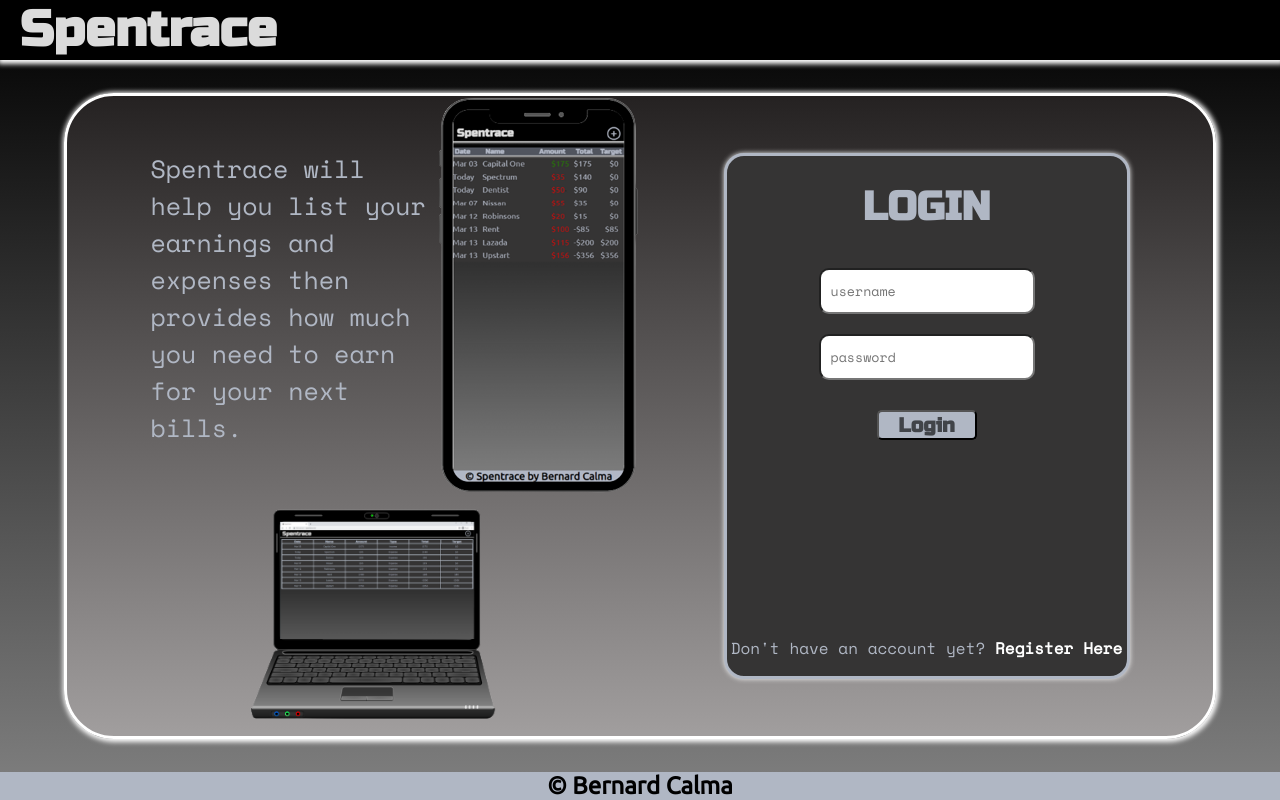
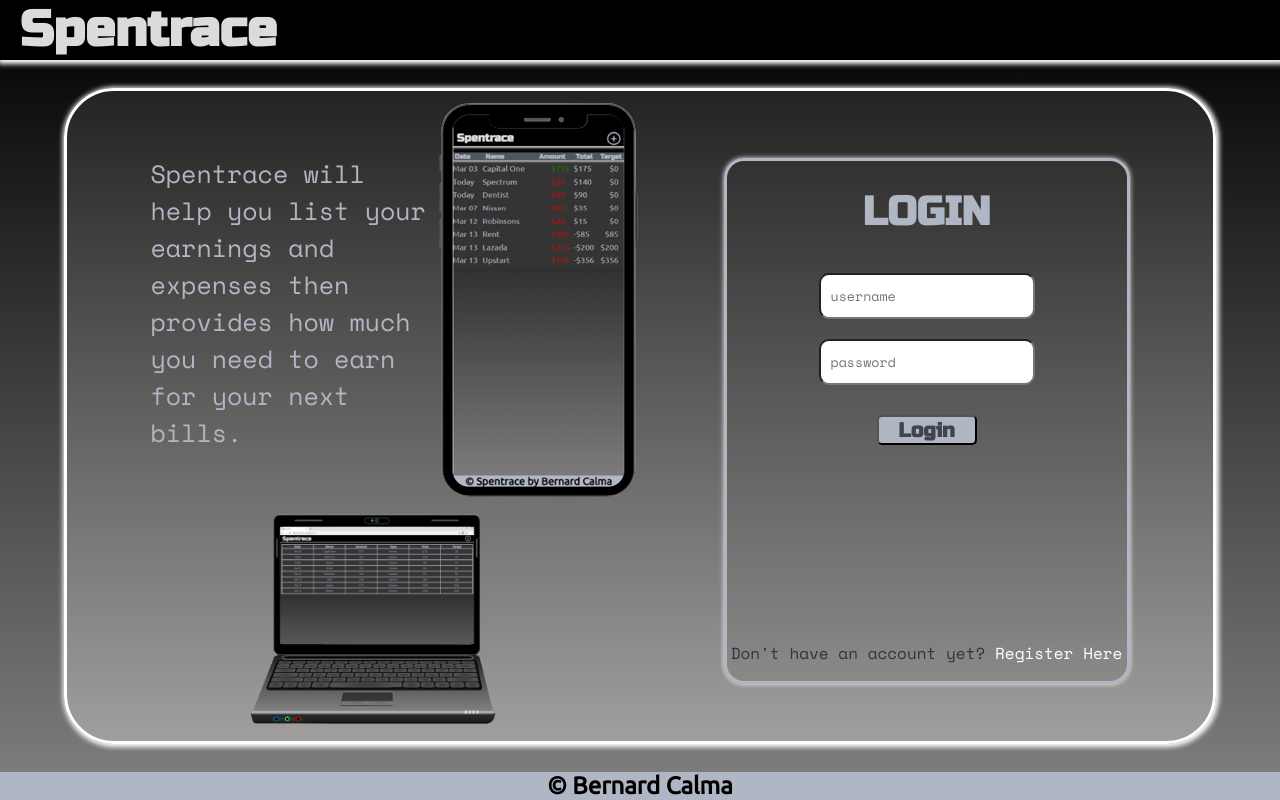
Before and after one commit to Bernard-Calma/spentrace-react, a React (Create React App) app: page / in a window 1280 px wide. Built offline with nearby package versions, Linux system fonts and the light colour scheme; no server answers.

Commit message:
style(Login): Add opacity on background color
Add opacity on background color and add text decoration in accounts header if not seleceted

```diff
--- a/src/container/accounts/AccountList.css
+++ b/src/container/accounts/AccountList.css
@@ -28,6 +28,11 @@
     width: auto;
     margin: auto 5px;
     text-align: center;
+    text-decoration: line-through;
+}
+
+.accountListHeader.categories.selected {
+    text-decoration: none;
 }
 
 .accountListHeader.categories:hover {
--- a/src/container/landingPage/landingPage.css
+++ b/src/container/landingPage/landingPage.css
@@ -2,6 +2,7 @@
     border: solid white;
     border-radius: 50px;
     margin: 20px 5%;
+    padding-top: 10px;
     display: flex;
     justify-content: center;
     background: linear-gradient(rgb(37, 34, 34), rgb(161, 158, 158));
--- a/src/container/landingPage/login/Login.css
+++ b/src/container/landingPage/login/Login.css
@@ -7,7 +7,7 @@
     display: flex;
     flex-direction: column;
     justify-content: space-between;
-    background-color: rgb(53, 52, 52);
+    background-color: rgba(53, 52, 52, 0.1);
     box-shadow:0 0 5px 0 rgb(240, 240, 240);
     margin: 5% 0;
 }
@@ -92,10 +92,14 @@
 
 .registerText {
     font-size: 1rem;
+    color: rgb(53, 52, 52);
 }
 
 .registerText > span {
     color: white;
+}
+
+.registerText > span:hover{
     font-weight: bold;
 }
 
--- a/src/container/landingPage/login/Register.jsx
+++ b/src/container/landingPage/login/Register.jsx
@@ -52,6 +52,7 @@ const Register = () => {
                 setErrorMessage("Password does not match.");
             } else {
                 dispatch(userRegister(newUser))
+                clearPasswords();
                 console.log("Error Message: ", errorMessage)
             };
     }
@@ -89,7 +90,7 @@ const Register = () => {
                     text="Password"
                     type="password"
                     name="password"
-                    placeholder="username"
+                    placeholder="password"
                     value={newUser.password}
                     onChange={handleChange}
                     required
--- a/src/features/userSlice.js
+++ b/src/features/userSlice.js
@@ -49,7 +49,7 @@ export const userRegister = createAsyncThunk("user/userRegister", async (newUser
             data: newUser,
             withCredentials: true
         })
-        return res.data
+        return res.data.user
     } catch (err) {
         // console.log("Registration Error: ", err);
         return thunkAPI.rejectWithValue(err.response.data.message)
@@ -83,17 +83,22 @@ const userSlice = createSlice({
                 // console.log("fulfilled Action", action)
                 state.username = action.payload;
             })
-            .addCase(userRegister.fulfilled, (state, action) => {
-                state.loading = true;
-                state.loggedIn = false;
-                // console.log("Register Action", action)
-            })
             .addCase(userLogin.rejected, (state, {payload}) => {
                 state.loading = false;
                 console.log("Error:", payload)
                 state.errorMessage = "Invalid username or password."
                 state.loggedIn = false;
             })
+            .addCase(userRegister.fulfilled, (state, action) => {
+                state.loading = true;
+                state.loggedIn = false;
+                // console.log("Register Action", action)
+            })
+            .addCase(userRegister.rejected, (state, {payload}) => {
+                state.errorMessage = payload
+                // console.log("Register Rejected", payload)
+            })
+
     }
 })
 
```
